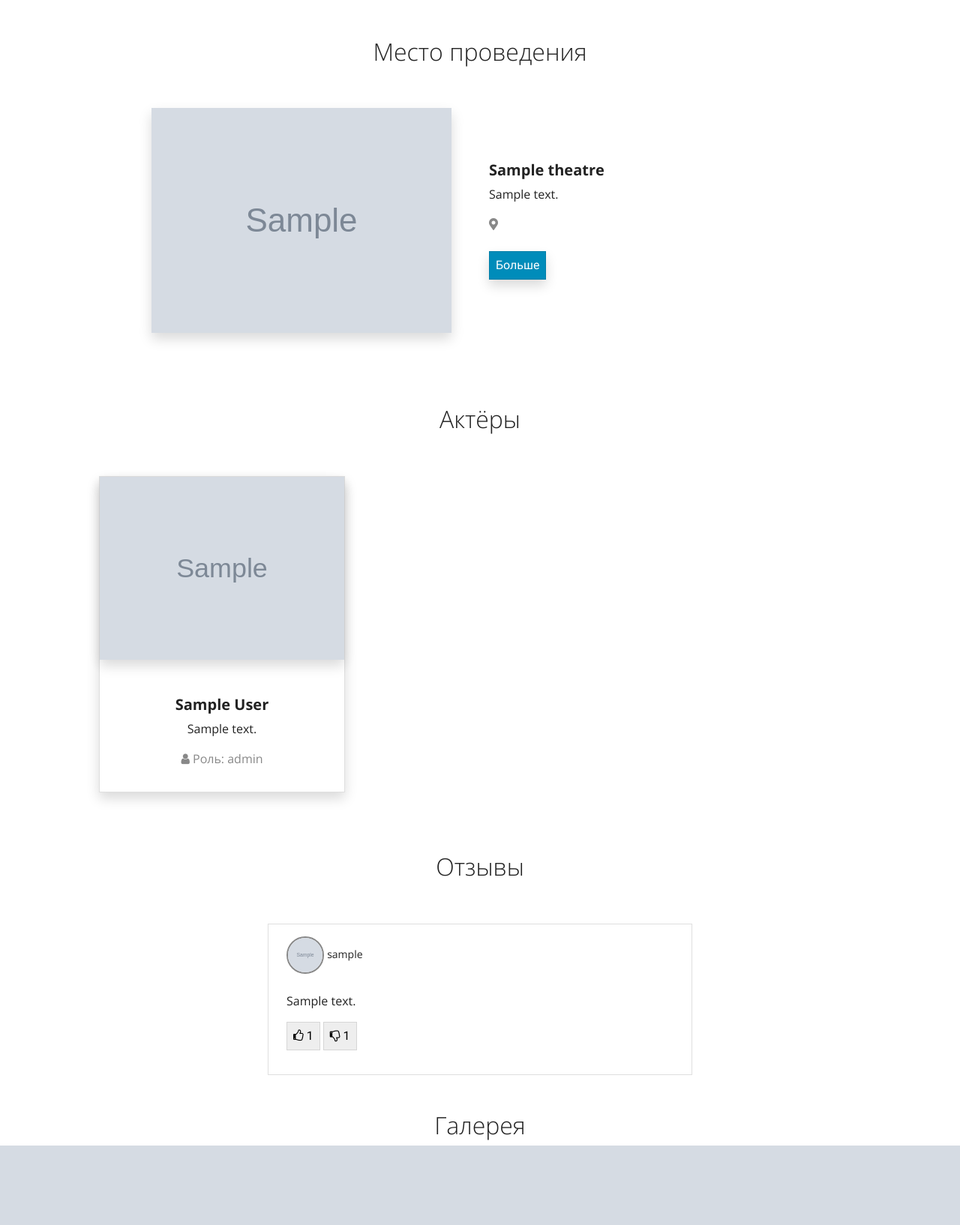
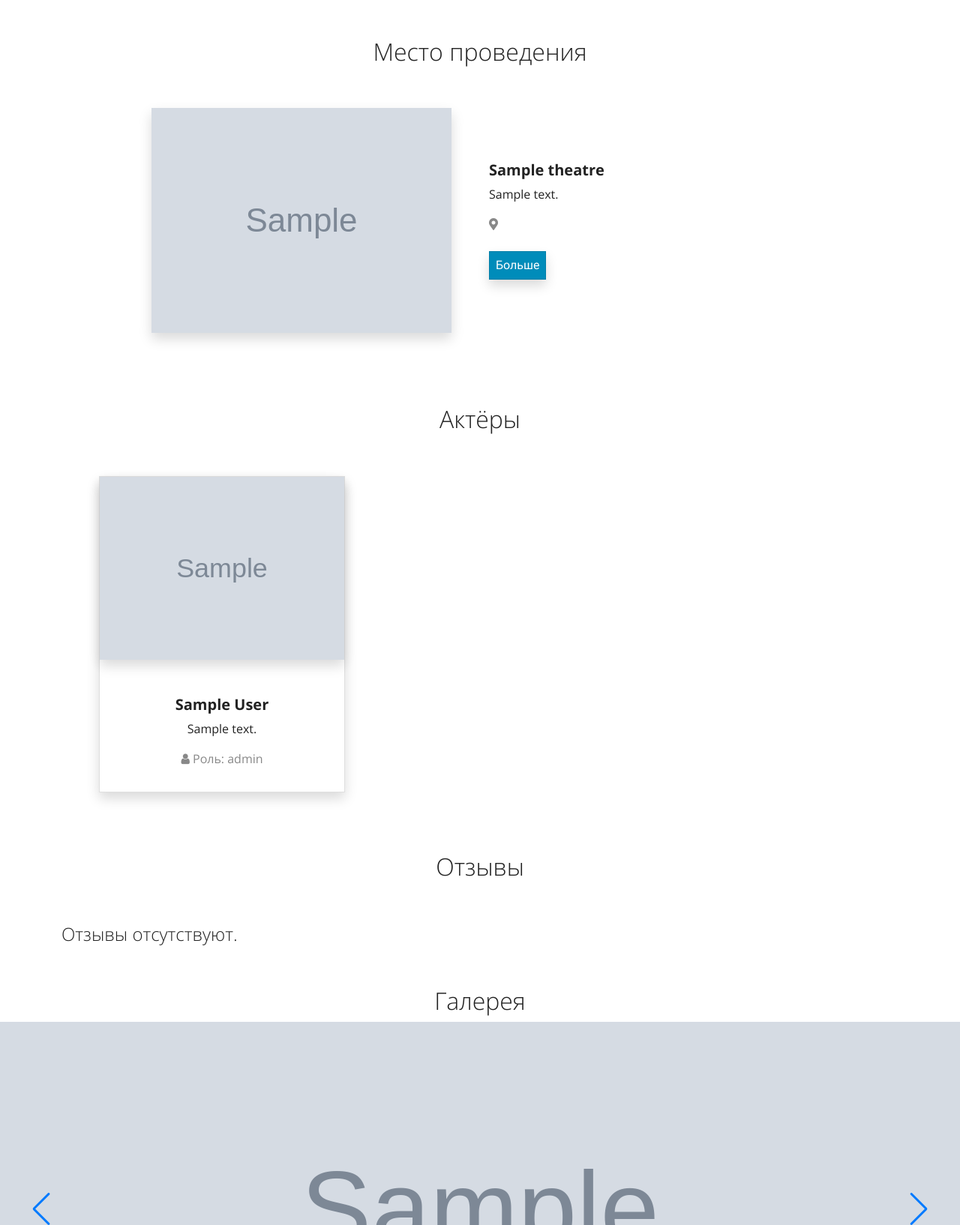
Before and after one commit to Nytrock/Tredio, a Django app: template templates/theatres/events_detail.html in a window 1280 px wide. Shown: the part 1042-2676 px from the top of the page at 75% size. Run offline with Django 4.2, Linux system fonts and the light colour scheme; the template is opened without the code that fills it: most values are stand-ins (such as "Sample title", 1, 10 or a date in 2020); grey boxes marked "Sample" are stand-in pictures; some libraries are stand-ins or nearby versions.

Commit message:
Get rid of None shit in templates, deduplicate, don't count and show unpublished events

```diff
--- /dev/null
+++ b/templates/includes/actor_block.html
@@ -0,0 +1,13 @@
+<div>
+    <h5 class="fw-bold">{{ actor.profile.first_name }} {{ actor.profile.last_name }}</h5>
+    {% if actor.profile.description %}
+        <p>{{ actor.profile.description | truncatewords:10 }}</p>
+    {% else %}
+        <p class="text-muted">Описание отсутствует</p>
+    {% endif %}
+    <p class="text-muted mb-4">
+        {% if actor.role %}
+            <i class="fa fa-user"></i>&nbsp;Роль: {{ actor.role }}
+        {% endif %}
+    </p>
+</div>
--- /dev/null
+++ b/templates/includes/actors_block.html
@@ -0,0 +1,23 @@
+{% load static %}
+
+<div class="hobbies group actors" style="padding-right: 15vh;padding-left: 15vh;padding-top: 0vh;padding-bottom: 4vh;">
+    <h2 class="text-center">Актёры</h2>
+    <div class="album py-5">
+    <div class="container">
+    <div class="row row-cols-1 row-cols-sm-2 row-cols-md-3 g-3">
+    {% for actor in actors %}
+    <div class="col">
+        <div class="card shadow sm text-center">
+            <div class="col mb-5 ">
+                <a href="{% url 'users:actor_profile' actor.profile.id %}"><img class="rounded img-fluid shadow" src="{% if actor.profile.image %} {{ actor.profile.get_image_400x300.url }} {% else %} {% static '/img/None400x300.jpg' %} {% endif %}"></a>
+            </div>
+            <div class="col d-md-flex mx-auto align-items-md-end align-items-lg-center mb-2">
+                {% include 'includes/actor_block.html' with actor=actor only %}
+            </div>
+        </div>
+    </div>
+    {% endfor %}
+    </div>
+    </div>
+    </div>
+</div>
--- /dev/null
+++ b/templates/includes/description_block.html
@@ -0,0 +1,8 @@
+<h2 class="text-center description">Полное описание</h2>
+<div class="container py-5">
+    {% if description %}
+        {{ description }}
+    {% else %}
+        <h4>Описание отсутствует.</h4>
+    {% endif %}
+</div>
--- /dev/null
+++ b/templates/includes/theatre_block.html
@@ -0,0 +1,8 @@
+<div>
+    <h5 class="fw-bold">{{  theatre.name }}</h5>
+    {% if theatre.description %}
+        <p>{{  theatre.description }}</p>
+    {% endif %}
+    <p class="text-muted mb-4"><i class="fas fa-map-marker-alt" style="padding-right: 8px;"></i>{{  theatre.location.query }}</p>
+    <a href="{% url 'theatres:theatres_detail' theatre.id %}" class="btn btn-primary shadow" type="button">Больше</a>
+</div>
--- a/templates/theatres/events_detail.html
+++ b/templates/theatres/events_detail.html
@@ -46,10 +46,7 @@
         </div>
     </section>
     <section>
-        <h2 class="text-center description">Полное описание</h2>
-        <div class="container py-5">
-            {{ event.description }}
-        </div>
+        {% include 'includes/description_block.html' with description=event.description only %}
         <h2 class="text-center events">Место проведения</h2>
         <div class="container py-5">
             <div class="row row-cols-1 row-cols-md-2 mx-auto" style="max-width: 900px;">
@@ -61,49 +58,17 @@
                     {% endif %}
                 </div>
                 <div class="col d-md-flex align-items-md-end align-items-lg-center mb-5">
-                    <div>
-                        <h5 class="fw-bold">{{  event.theatre.name }}</h5>
-                        <p>{{  event.theatre.description | truncatewords:10 }}</p>
-                        <p class="text-muted mb-4"><i class="fas fa-map-marker-alt" style="padding-right: 8px;"></i>{{  event.theatre.location.query }}</p>
-                        <a href="{% url 'theatres:theatres_detail' event.theatre.id %}" class="btn btn-primary shadow" type="button">Больше</a>
-                    </div>
+                    {% include 'includes/theatre_block.html' with theatre=event.theatre only %}
                 </div>
             </div>
         </div>
         {% if actors %}
-        <div class="hobbies group actors" style="padding-right: 15vh;padding-left: 15vh;padding-top: 0vh;padding-bottom: 4vh;">
-            <h2 class="text-center">Актёры</h2>
-            <div class="album py-5">
-            <div class="container">
-            <div class="row row-cols-1 row-cols-sm-2 row-cols-md-3 g-3">
-            {% for actor in actors %}
-            <div class="col">
-                <div class="card shadow sm text-center">
-                    <div class="col mb-5 ">
-                        <a href="{% url 'users:actor_profile' actor.profile.id %}"><img class="rounded img-fluid shadow" src="{% if actor.profile.image %} {{ actor.profile.get_image_400x300.url }} {% else %} {% static '/img/None400x300.jpg' %} {% endif %}"></a>
-                    </div>
-                    <div class="col d-md-flex mx-auto align-items-md-end align-items-lg-center mb-2">
-                        <div>
-                            <h5 class="fw-bold">{{ actor.profile.first_name }} {{ actor.profile.last_name }}</h5>
-                            {% if actor.profile.description %}
-                                <p>{{ actor.profile.description | truncatewords:10 }}</p>
-                            {% else %}
-                                <p class="text-muted">Описание отсутсвует</p>
-                            {% endif %}
-                            <p class="text-muted mb-4"><i class="fa fa-user"></i>&nbsp;Роль: {{ actor.role }}</p>
-                        </div>
-                    </div>
-                </div>
-            </div>
-            {% endfor %}
-            </div>
-            </div>
-            </div>
-        </div>
+            {% include 'includes/actors_block.html' with actors=actors only %}
         {% endif %}
         <h2 class="text-center ratings">Отзывы</h2>
         <div class="album py-5">
         <div class="container">
+        {% if reviews.reviews.reviews.exists %}
             <div class="row row-cols-1 row-cols-sm-2 row-cols-md-2 g-3 ">
                 {% for review in reviews.reviews.reviews.all %}
                 <div class="card card-inner mx-auto">
@@ -184,10 +149,11 @@
                         </div>
                     </div>
                 </div>
-            {% empty%}
-                <h2 class="text-center">Отзывов нет.</h2>
                 {% endfor %}
             </div>
+        {% else %}
+            <h4>Отзывы отсутствуют.</h4>
+        {% endif %}
         </div>
         </div>
         <div class="simple-slider mb-5">
--- a/templates/theatres/theatres_list.html
+++ b/templates/theatres/theatres_list.html
@@ -35,7 +35,9 @@
                     <div class="col d-md-flex align-items-md-end align-items-lg-center mb-5">
                         <div>
                             <h5 class="fw-bold">{{ theatre.name }}</h5>
-                            <p>{{ theatre.description | truncatewords:10 }}</p>
+                            {% if theatre.description %}
+                                <p>{{ theatre.description | truncatewords:10 }}</p>
+                            {% endif %}
                             <p class="text-muted mb-4"><i class="fas fa-map-marker-alt" style="padding-right: 8px;"></i>{{ theatre.location.query }}</p>
                             <a href="{% url 'theatres:theatres_detail' theatre.id %}" class="btn btn-primary shadow" type="button">Больше</a>
                         </div>
--- a/theatres/views.py
+++ b/theatres/views.py
@@ -1,3 +1,4 @@
+from django.db.models import Prefetch
 from django.http import JsonResponse
 from django.shortcuts import get_object_or_404, redirect, render
 from django.views import View
```
Also changed, not shown: templates/group/group_detail.html (+8 -42 lines), templates/theatres/theatres_detail.html (+13 -38 lines), theatres/querysets.py (+11 -3 lines). Lines whose indentation alone changed are shown as unchanged.
